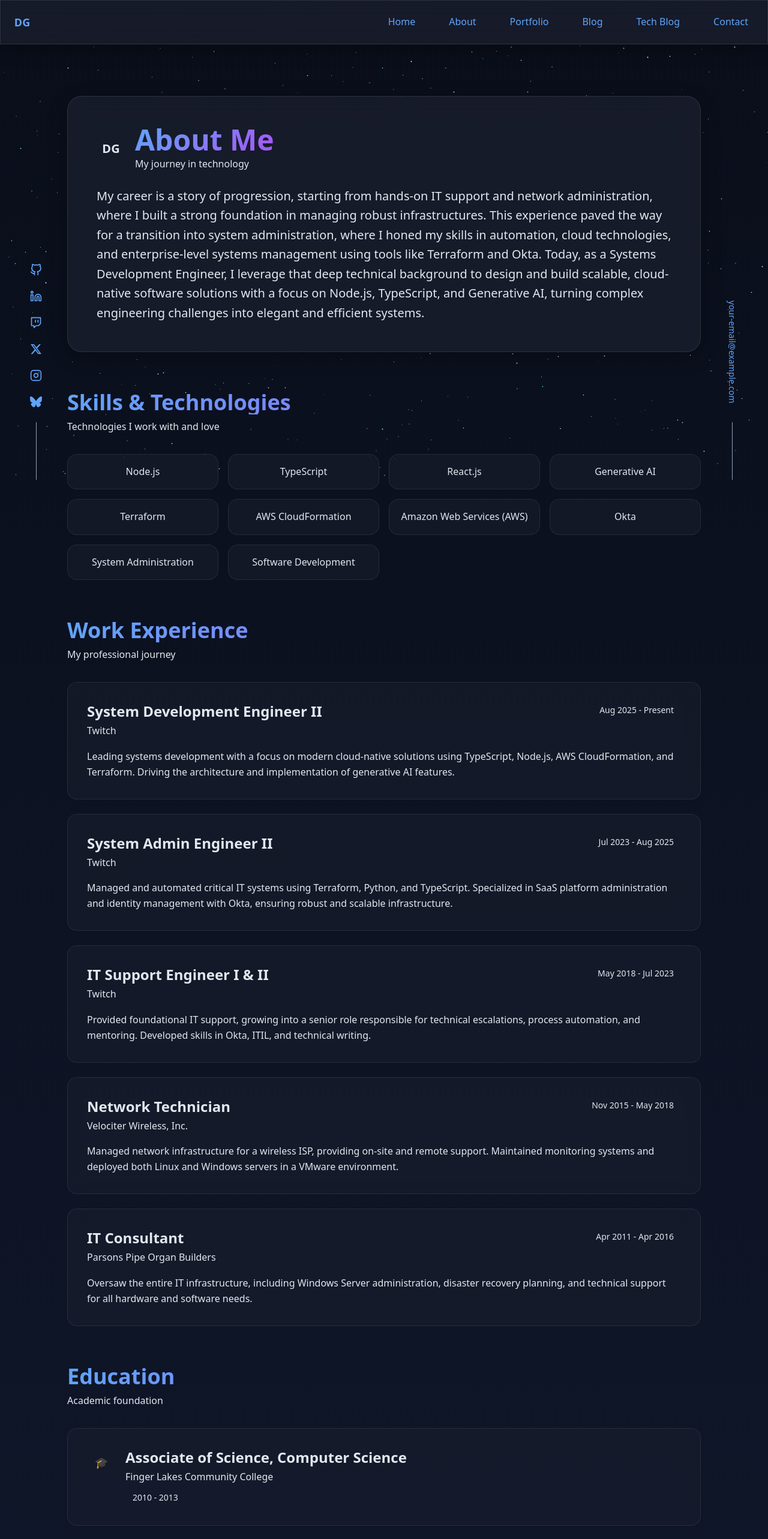
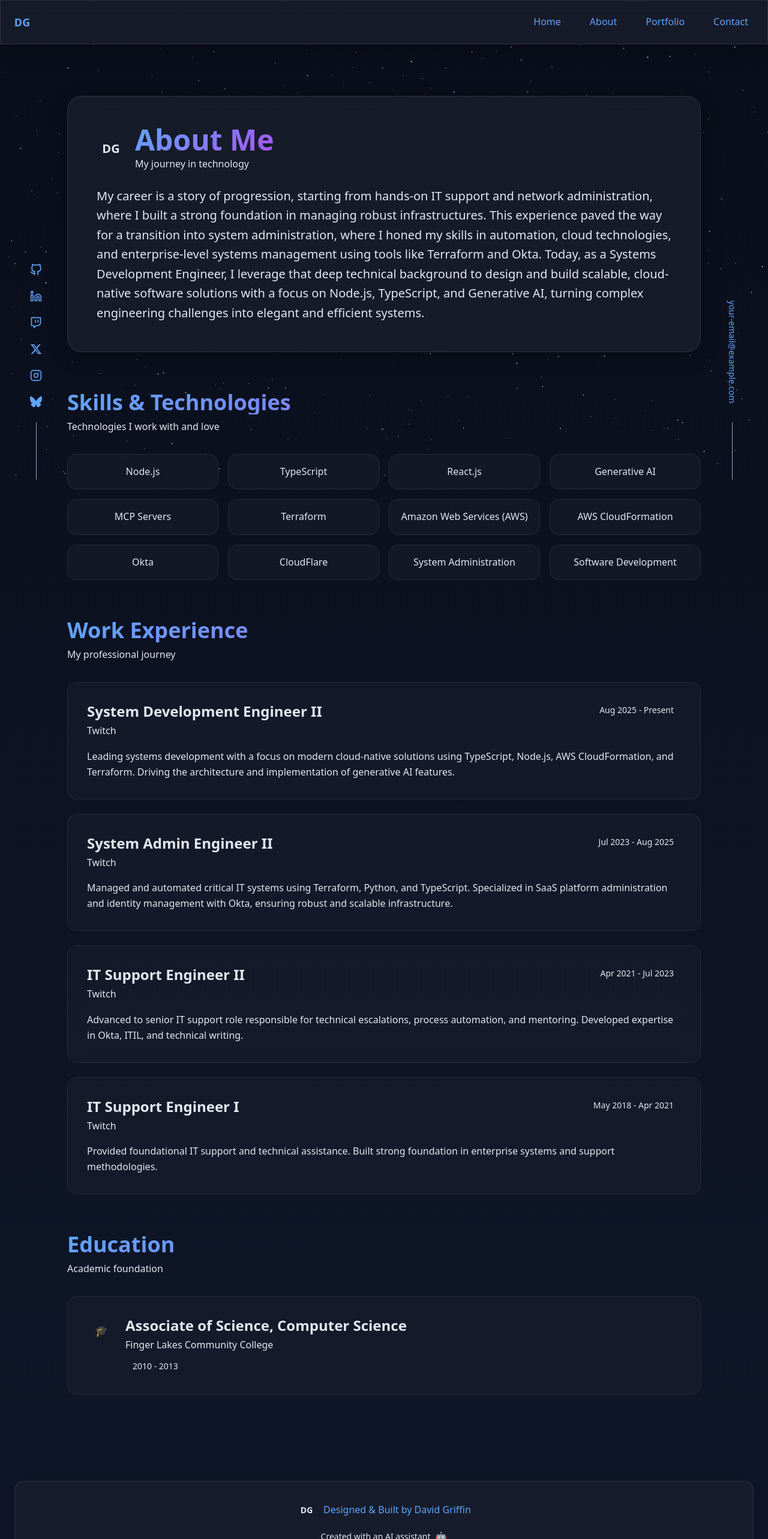
Before and after one commit to Davie3/davie3-com, a Next.js app: page /about in a window 1280 px wide. Shown: the top 2566 px of the page at 60% size. Built offline with nearby package versions, Linux system fonts and the light colour scheme.

Commit message:
style: adjust navigation spacing and update personal info content

```diff
--- a/src/components/layout/app-header.tsx
+++ b/src/components/layout/app-header.tsx
@@ -53,7 +53,7 @@
 
         <div className="hidden md:block">
           <motion.ul
-            className="flex items-center gap-6"
+            className="flex items-center gap-4"
             variants={navContainerVariants}
             initial="hidden"
             animate="visible"
--- a/src/components/layout/mobile-navigation.tsx
+++ b/src/components/layout/mobile-navigation.tsx
@@ -103,7 +103,7 @@
               onClick={(e) => e.stopPropagation()}
             >
               <nav className="mt-16">
-                <ul className="flex flex-col items-center gap-8">
+                <ul className="flex flex-col items-center gap-6">
                   {NAV_LINKS.map((link: NavLink) => {
                     const isActive = pathname === link.href;
                     return (
--- a/src/constants/personal-info.ts
+++ b/src/constants/personal-info.ts
@@ -16,10 +16,12 @@
   'TypeScript',
   'React.js',
   'Generative AI',
+  'MCP Servers',
   'Terraform',
+  'Amazon Web Services (AWS)',
   'AWS CloudFormation',
-  'Amazon Web Services (AWS)',
   'Okta',
+  'CloudFlare',
   'System Administration',
   'Software Development',
 ] as const;
@@ -40,24 +42,17 @@
       'Managed and automated critical IT systems using Terraform, Python, and TypeScript. Specialized in SaaS platform administration and identity management with Okta, ensuring robust and scalable infrastructure.',
   },
   {
-    role: 'IT Support Engineer I & II',
+    role: 'IT Support Engineer II',
     company: 'Twitch',
-    period: 'May 2018 - Jul 2023',
+    period: 'Apr 2021 - Jul 2023',
     description:
-      'Provided foundational IT support, growing into a senior role responsible for technical escalations, process automation, and mentoring. Developed skills in Okta, ITIL, and technical writing.',
+      'Advanced to senior IT support role responsible for technical escalations, process automation, and mentoring. Developed expertise in Okta, ITIL, and technical writing.',
   },
   {
-    role: 'Network Technician',
-    company: 'Velociter Wireless, Inc.',
-    period: 'Nov 2015 - May 2018',
+    role: 'IT Support Engineer I',
+    company: 'Twitch',
+    period: 'May 2018 - Apr 2021',
     description:
-      'Managed network infrastructure for a wireless ISP, providing on-site and remote support. Maintained monitoring systems and deployed both Linux and Windows servers in a VMware environment.',
-  },
-  {
-    role: 'IT Consultant',
-    company: 'Parsons Pipe Organ Builders',
-    period: 'Apr 2011 - Apr 2016',
-    description:
-      'Oversaw the entire IT infrastructure, including Windows Server administration, disaster recovery planning, and technical support for all hardware and software needs.',
+      'Provided foundational IT support and technical assistance. Built strong foundation in enterprise systems and support methodologies.',
   },
 ] as const;
--- a/src/lib/config/navigation-config.ts
+++ b/src/lib/config/navigation-config.ts
@@ -8,8 +8,6 @@
   { name: 'Home', href: '/' },
   { name: 'About', href: '/about' },
   { name: 'Portfolio', href: '/portfolio' },
-  { name: 'Blog', href: 'https://blog.davie3.com', openInNewTab: true },
-  { name: 'Tech Blog', href: 'https://tech.davie3.com', openInNewTab: true },
   { name: 'Contact', href: '/contact' },
 ];
 
```
